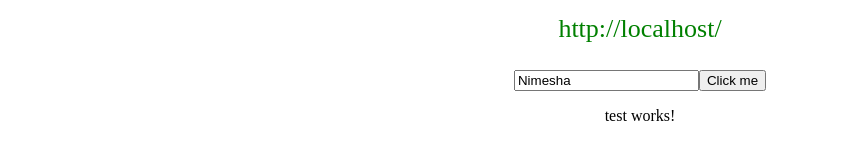
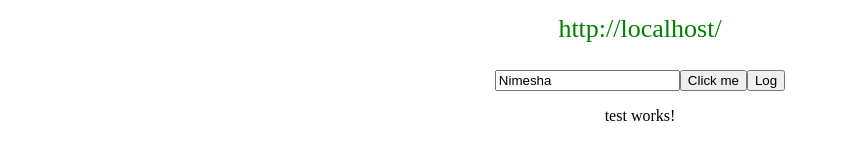
Before and after one commit to nimeshabuddhika/Angular-5, an Angular app in the folder Demo/: page / in a window 1280 px wide. Shown: the part 283-442 px from the top of the page, without its empty margins (0-841 px from the left). Built offline with nearby package versions, Linux system fonts and the light colour scheme.

Commit message:
two way binding

```diff
--- a/Demo/src/app/app.component.html
+++ b/Demo/src/app/app.component.html
@@ -8,7 +8,9 @@
   <p>{{title.toUpperCase()}}</p>
   <p>{{getName()}}</p>
   <p class="{{className}}">{{siteUrl}}</p>
-  <input type="text" value="Nimesha" [id]="myId">
-  <button (click)="onClick()">Click me</button>
+  <input type="text" value="Nimesha" #userName>
+  <button (click)="onClick($event)">Click me</button>
+  <button (click)="onLog(userName.value)">Log</button>
+  <p>{{msg}}</p>
   <app-test></app-test>
 </div>
--- a/Demo/src/app/app.component.ts
+++ b/Demo/src/app/app.component.ts
@@ -8,14 +8,18 @@ import { Component } from '@angular/core';
 export class AppComponent {  //Class component
   title = 'Nimesha';
   siteUrl = window.location.href;
-  myId = "testId"
   className = "green-text";
+  msg = "";
 
   getName(){
     return "Nimesha Buddhika";
   }
+  onClick(event){
+    console.log(event);
+    this.msg = "Hello";
+  }
 
-  onClick(){
-    alert("Click");
+  onLog(userName){
+    alert(userName);
   }
 }
```
